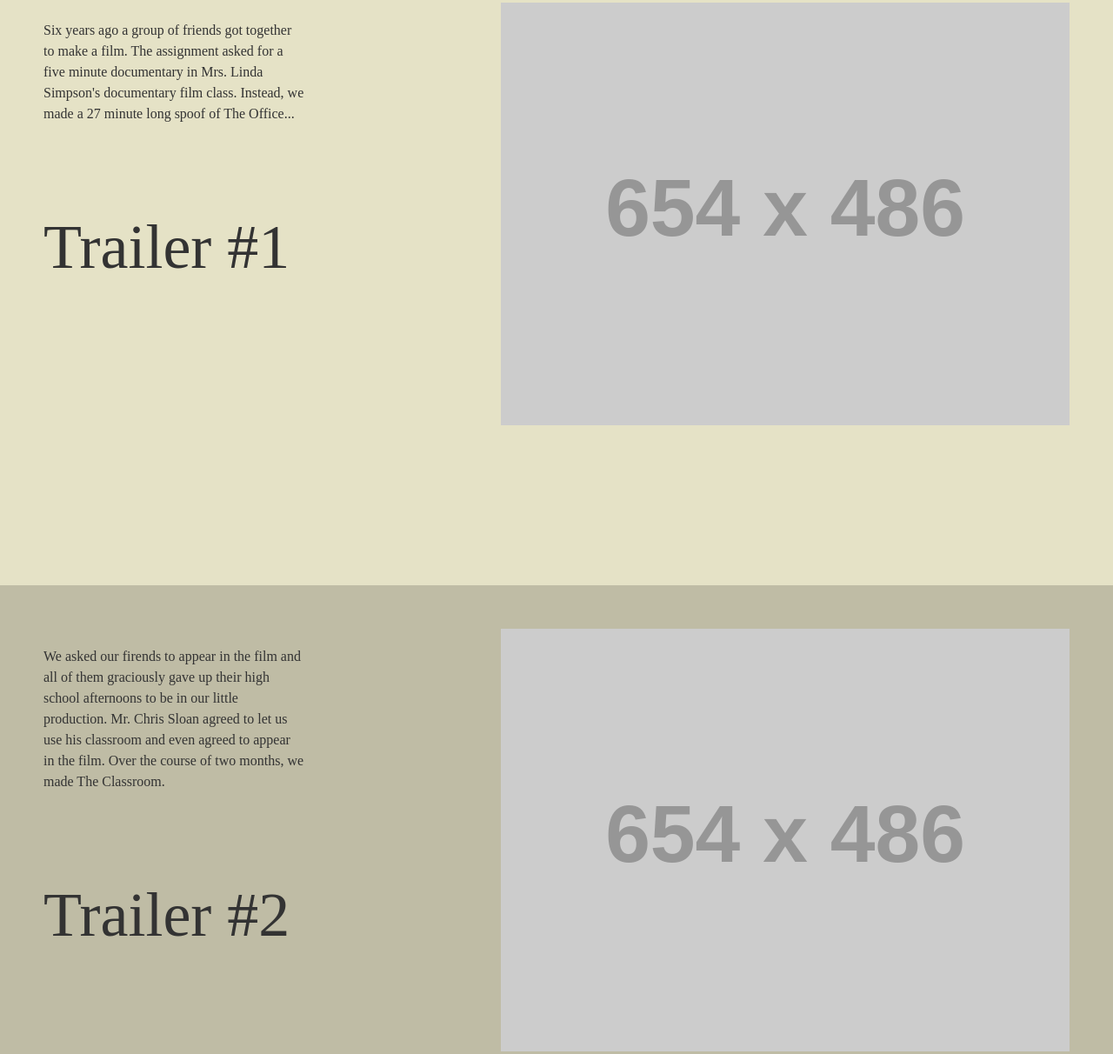
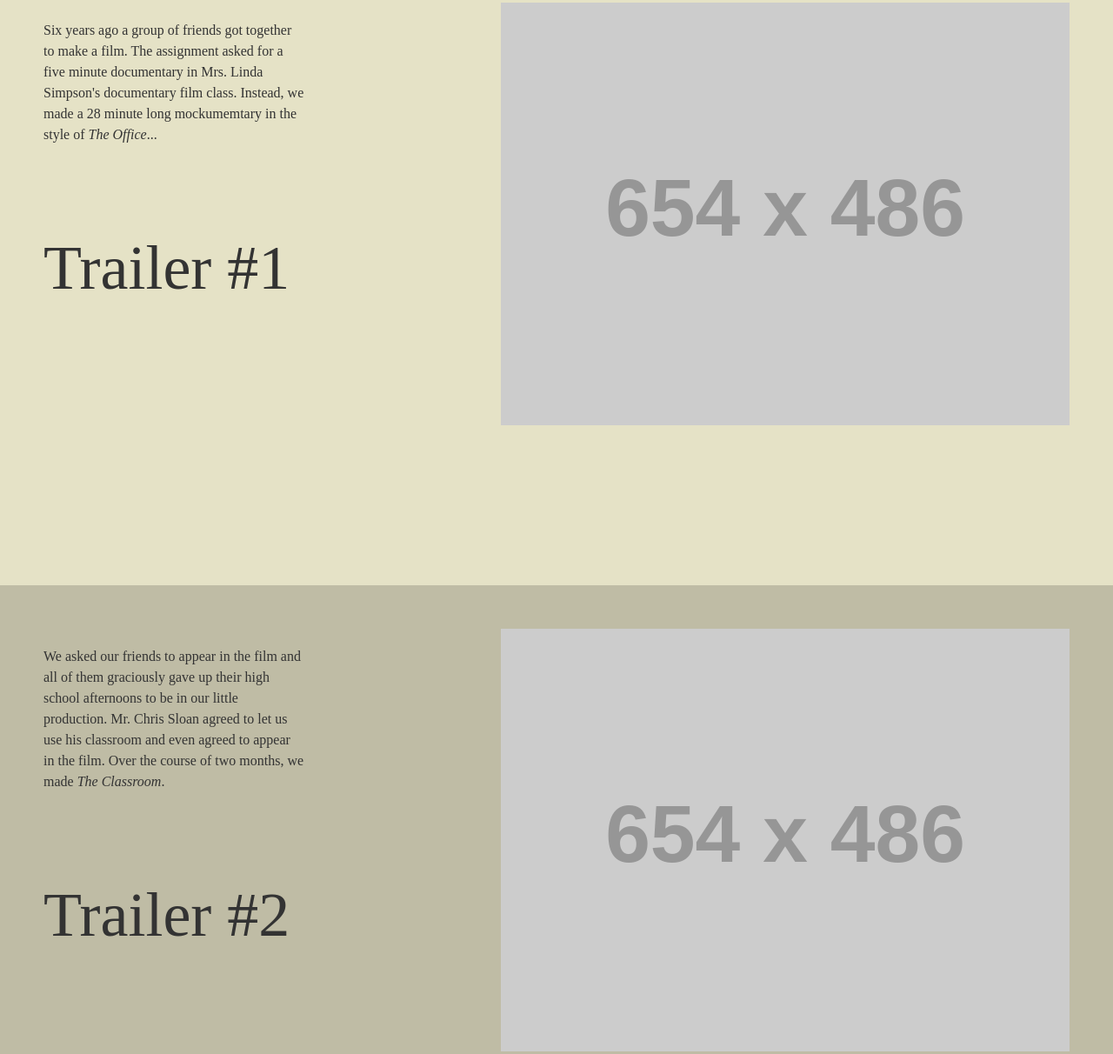
Before and after one commit to dylntrnr/ourclassroom.org, a website: page app/index.html in a window 1280 px wide. Shown: the part 767-1979 px from the top of the page at 87% size. Drawn offline with Linux system fonts and the light colour scheme; files that its build step writes are made by us from their sources; placeholder pictures from the web are drawn by us.

Commit message:
Updated the page text

```diff
--- a/app/index.html
+++ b/app/index.html
@@ -34,28 +34,28 @@
           </div>
           <div class="page" id="page2">
             <div class="text">
-            <div class="description">Six years ago a group of friends got together to make a film. The assignment asked for a five minute documentary in Mrs. Linda Simpson's documentary film class. Instead, we made a 27 minute long spoof of The Office...</div>
+            <div class="description">Six years ago a group of friends got together to make a film. The assignment asked for a five minute documentary in Mrs. Linda Simpson's documentary film class. Instead, we made a 28 minute long mockumemtary in the style of <em>The Office</em>...</div>
             <div class="video-title">Trailer #1</div>
             </div>
             <img class="video" src="http://placehold.it/654x486"></img>
           </div>
           <div class="page" id="page3">
             <div class="text">
-            <div class="description">We asked our firends to appear in the film and all of them graciously gave up their high school afternoons to be in our little production. Mr. Chris Sloan agreed to let us use his classroom and even agreed to appear in the film. Over the course of two months, we made The Classroom.</div>
+            <div class="description">We asked our friends to appear in the film and all of them graciously gave up their high school afternoons to be in our little production. Mr. Chris Sloan agreed to let us use his classroom and even agreed to appear in the film. Over the course of two months, we made <em>The Classroom</em>.</div>
             <div class="video-title">Trailer #2</div>
             </div>
             <img class="video" src="http://placehold.it/654x486"></img>
           </div>
           <div class="page" id="page4">
             <div class="text">
-            <div class="description">At the end of it all, we arranged to show our film in Mrs. Simpson's classroom. As expectation built and word spread, we changed venues twice. Mr. Darin Hathaway agreed to let us use the auditorium to show our production and our good friend Jeremy Goldenberg agreed to run the technical aspects of the screening. on May 14th, we showed The Classroom for our classmates and friends.</div>
+            <div class="description">At the end of it all, we arranged to show our film in Mrs. Simpson's classroom. As expectation built and word spread, we changed venues twice. Mr. Darin Hathaway agreed to let us use the auditorium to show our production and our good friend Jeremy Goldenberg agreed to run the technical aspects of the screening. On May 14th, we showed <em>The Classroom</em> for our classmates and friends.</div>
             <div class="video-title">Trailer #3</div>
             </div>
             <img class="video" src="http://placehold.it/654x486"></img>
           </div>
           <div class="page" id="page5">
             <div class="text">
-            <div class="description">A mere six months later, our dear friend Micheal Starks (Kevin) passwed away. In our sadness, the one thing we could all take solice in was the fact that we had made The Classroom. Ever since November 21, 2008 this film has stood for something so much more than a class assignment. It is now a reminder of who Micheal was and what he was willing to do for a few friends. We miss him dearly everyday, and we post this film in honor of him, so that we all might never forget who he was. Enjoy.</div>
+            <div class="description">A mere six months later, our dear friend Michael Starks (Kevin) passed away. In our sadness, the one thing we could all take solace in was the fact that we had made <em>The Classroom</em>. Ever since November 21, 2008 this film has stood for something so much more than a class assignment. It is now a reminder of who Michael was and what he was willing to do for a few friends. We miss him dearly every day, and we post this film in honor of him. Enjoy.</div>
             <div class="video-title">The Classroom</div>
             </div>
             <img class="video" src="http://placehold.it/654x486"></img>
```
Also changed, not shown: 1 other file.
